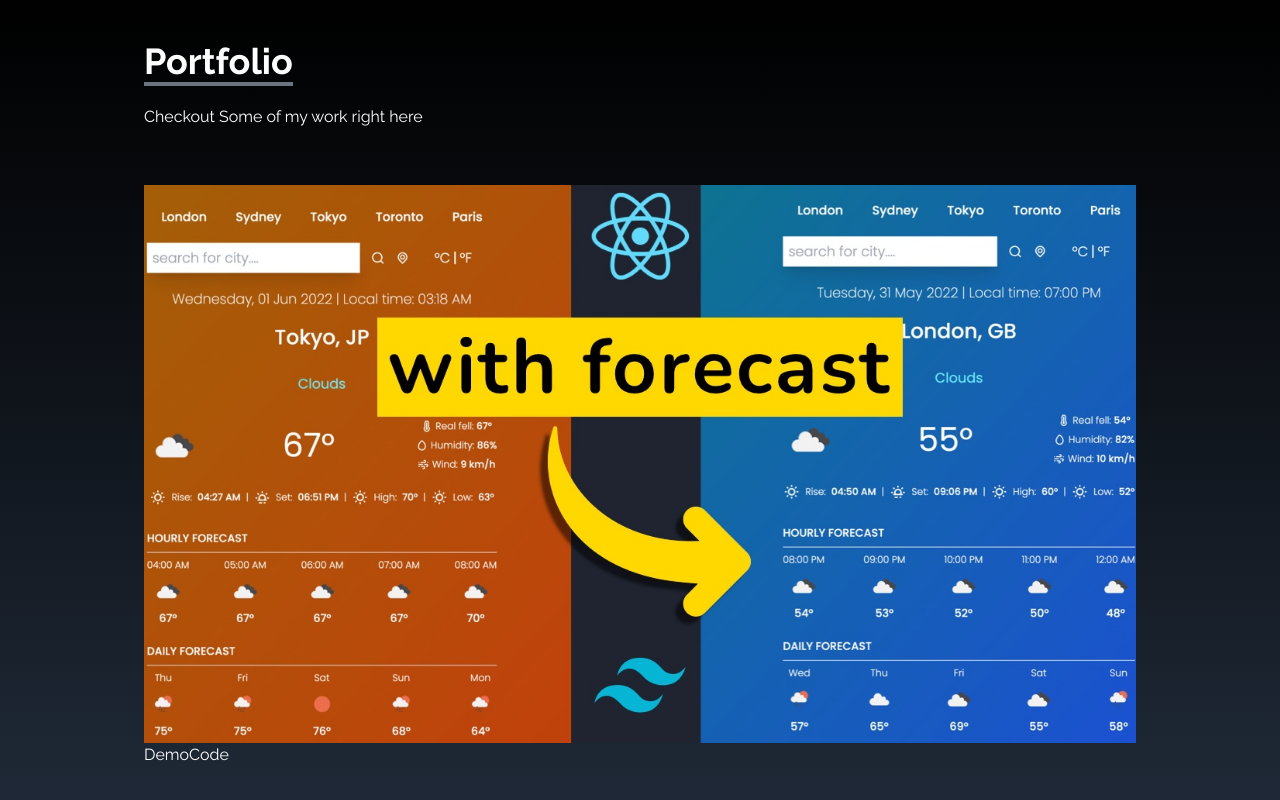
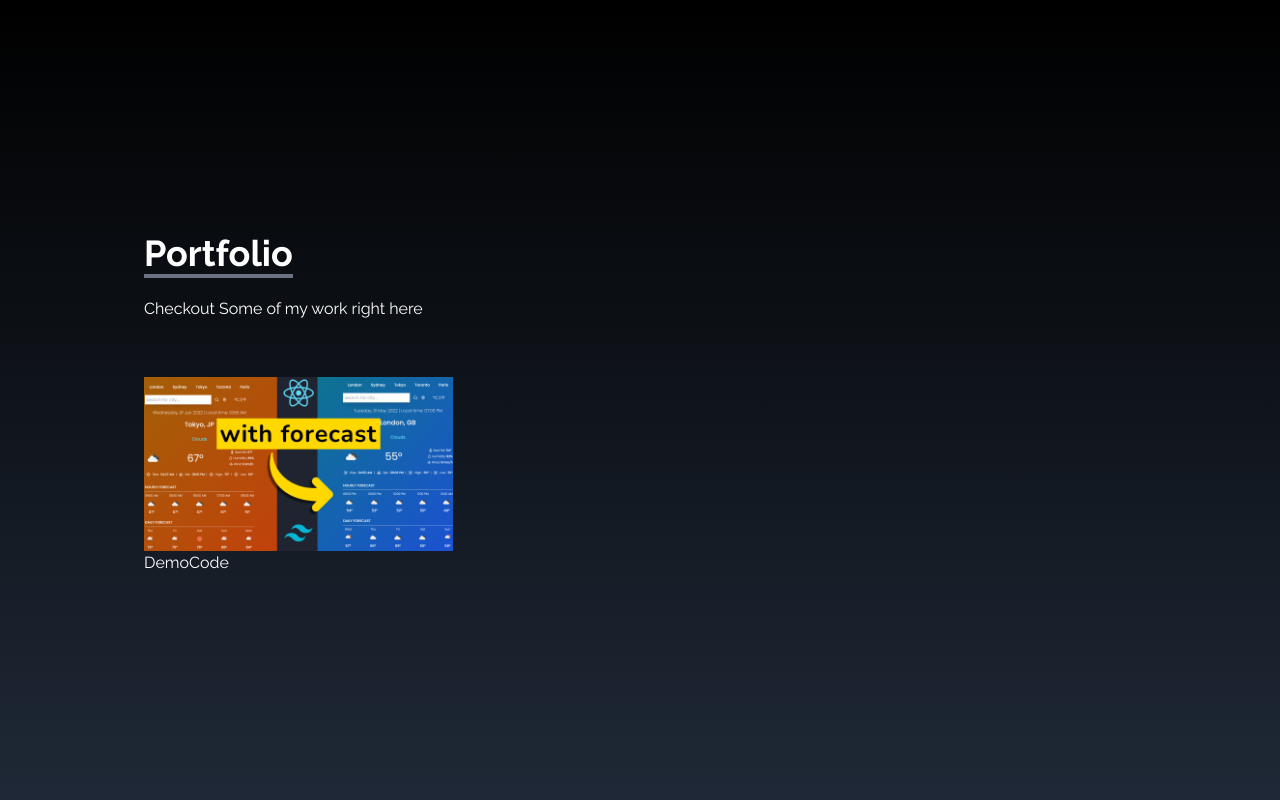
Before and after one commit to masete/turbo-goggles, a React (Create React App) app: page / in a window 1280 px wide. Shown: the part 1596-2396 px from the top of the page. Built offline with nearby package versions, Linux system fonts and the light colour scheme.

Commit message:
feat: styled card

```diff
--- a/src/components/Portfolio.jsx
+++ b/src/components/Portfolio.jsx
@@ -18,7 +18,7 @@ const Portfolio = () => {
           <p className="py-6">Checkout Some of my work right here</p>
         </div>
 
-        <div>
+        <div className="grid sm:grid-cols-2 md:grid-cols-3 gap-8 px-12 sm:px-0">
 
           <div>
             <img src={reactWeather} alt="react weather" />
```
